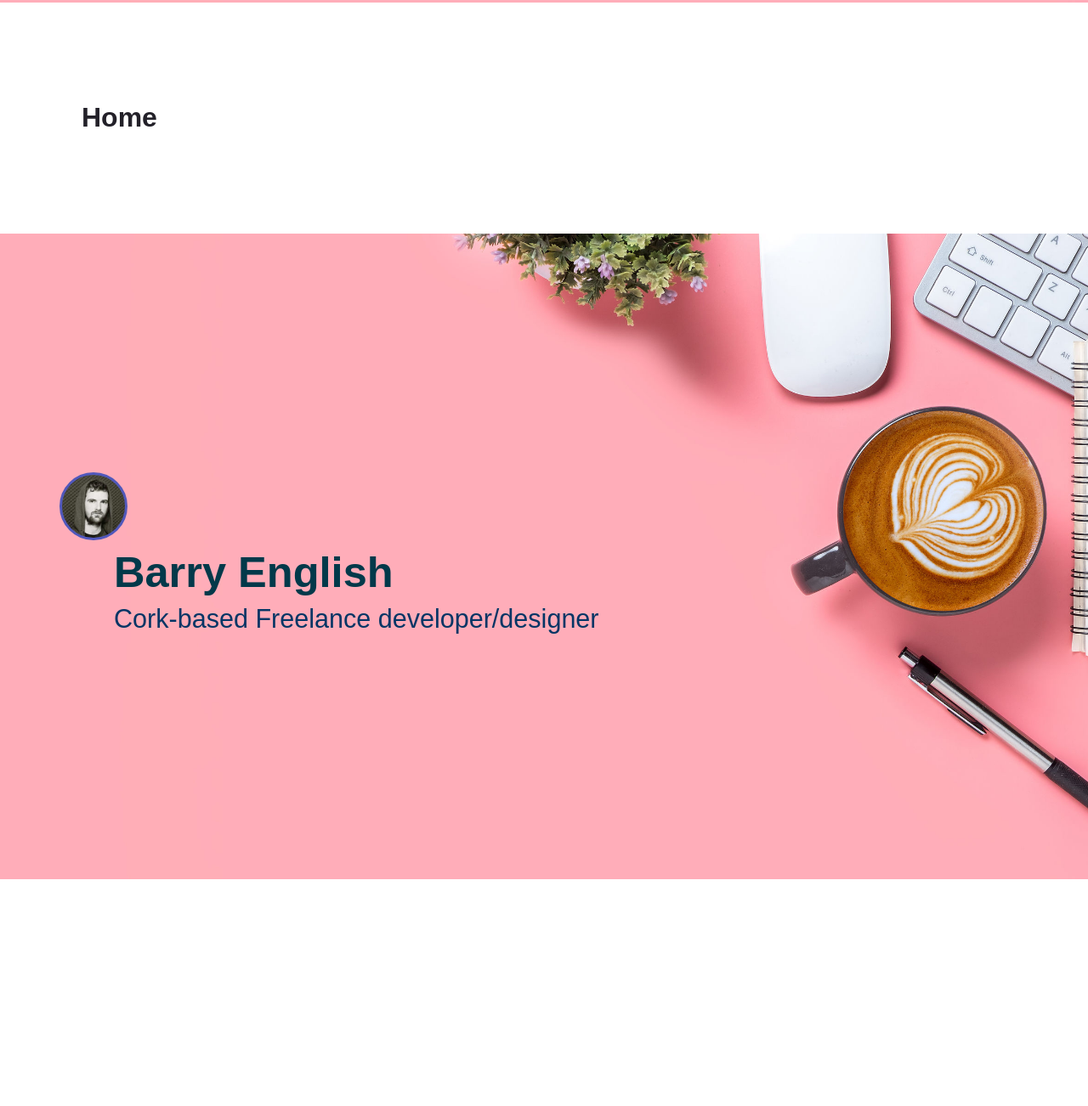
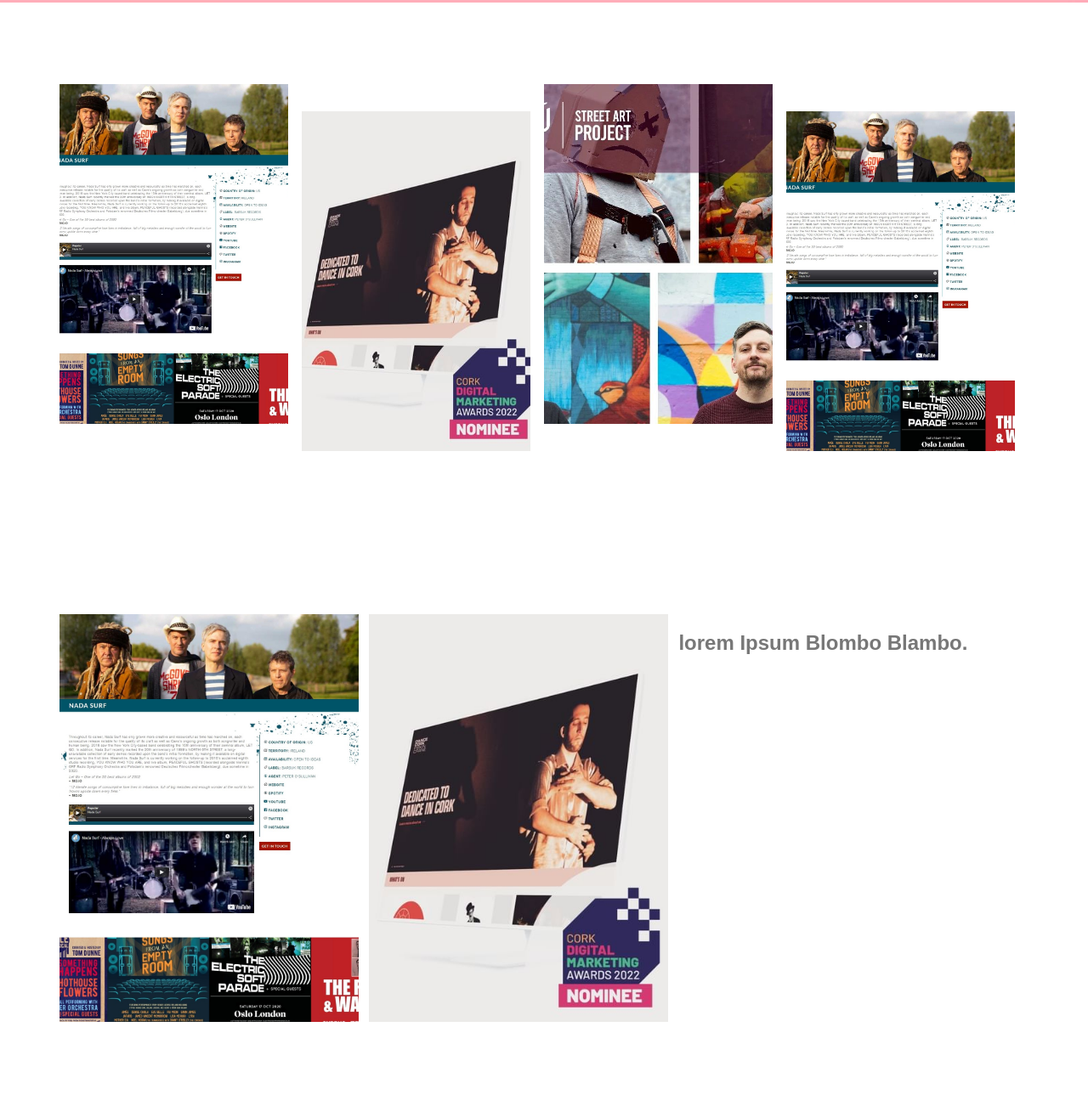
Before and after one commit to DoubleMarv/freelance_gatsby_site, a Gatsby site: page / in a window 1280 px wide. Shown: the part 757-2059 px from the top of the page at 85% size. Before the commit the page ends 1792 px from the top, so only its background shows below. Built offline with nearby package versions, Linux system fonts and the light colour scheme; Gatsby itself is replaced by a stand-in of ours; a small style sheet from the web is missing.

Commit message:
Gatsby laptop updates

```diff
--- a/package.json
+++ b/package.json
@@ -26,6 +26,7 @@
     "gatsby-transformer-sharp": "^5.3.1",
     "react": "^18.2.0",
     "react-dom": "^18.2.0",
+    "react-intersection-observer": "^9.4.1",
     "sass": "^1.57.1"
   }
 }
--- /dev/null
+++ b/src/asset_includes/griditem.scss
@@ -0,0 +1,23 @@
+@import 'allvars';
+
+
+
+.griditem{
+background-color: #33bec3;
+	background-size: cover;
+	background-position: center;
+	background-repeat: no-repeat;
+display: flex;
+align-items: center;
+width:100%;
+}
+
+.griditem.portfoliogrid--3{
+	width: calc(33% - 0.5rem);
+	height: 30rem;
+}
+
+.griditem.portfoliogrid--4{
+	width: calc(25% - 0.5rem);
+	height: 25rem;
+}
--- /dev/null
+++ b/src/asset_includes/portfoliogrid.scss
@@ -0,0 +1,31 @@
+@import 'allvars';
+
+
+.portfolio_holder{
+display: flex;
+padding-top: 6rem;
+padding-bottom: 6rem;
+}
+
+.portfoliogrid--2 div{
+	width: calc(33% - 1.5rem);
+	height: 30rem;
+	margin-right: 0.75rem
+}
+
+.portfoliogrid--3 div{
+	width: calc(33% - 1.5rem);
+	height: 30rem;
+	margin-right: 0.75rem
+}
+
+.portfoliogrid--4 div{
+	width: calc(25% - 1rem);
+	height: 25rem;
+	margin-right: 1rem
+}
+
+.portfoliogrid--4 div:nth-child(2),
+.portfoliogrid--4 div:nth-child(4){
+	margin-top: 2rem
+}
--- /dev/null
+++ b/src/components/griditem.js
@@ -0,0 +1,31 @@
+import * as React from 'react'
+import { Link } from 'gatsby'
+import {griditem} from '../asset_includes/griditem.scss';
+import {useRef} from 'react';
+import { motion } from "framer-motion";
+import { useInView } from "framer-motion";
+
+
+
+const Griditem = (props) => {
+  const backimage = props.backgroundImage;
+  const itemindex = props.indexo;
+      const ref = useRef(null);
+  const isInView = useInView(ref);
+  const whynum = (itemindex*100);
+  const delayo = (itemindex*0.5);
+  const disto = (100+(itemindex*17));
+  let topdistance = (isInView ? 0 : disto );
+  return (
+    <>
+<motion.div ref={ref}
+style={{backgroundImage:'url('+ backimage +')'}}
+initial="hidden"
+animate={{ y: topdistance }}
+transition={{ ease: "easeOut", duration: 0.35 }}
+className="griditem"
+></motion.div>
+    </>
+  )
+}
+export default Griditem
--- /dev/null
+++ b/src/components/portfoliogrid.js
@@ -0,0 +1,30 @@
+import * as React from 'react';
+import { motion } from "framer-motion";
+import { Link } from 'gatsby';
+import {portfolio_grid} from '../asset_includes/portfoliogrid.scss';
+import Griditem from "./griditem.js"
+import Textitem from "./textitem.js"
+
+
+const Portfoliogrid = (props) => {
+  const showitemsnumber = props.showitems;
+  const imagios = props.images;
+const titler = props.title;
+  return (
+    <>
+      <section className="portfoliogrid">
+      <div className="containo">
+      <div className={'portfolio_holder portfoliogrid--' + showitemsnumber}>
+
+          {imagios.map((image, index) => {
+            return <Griditem key={image} backgroundImage={image} indexo={index}>{index}</Griditem>;
+          })}
+
+      <Textitem titletext={titler} />
+      </div>
+      </div>
+      </section>
+    </>
+  )
+}
+export default Portfoliogrid
--- /dev/null
+++ b/src/components/textitem.js
@@ -0,0 +1,18 @@
+import * as React from 'react'
+import { Link } from 'gatsby'
+import {griditem} from '../asset_includes/griditem.scss';
+import {useRef} from 'react';
+import { motion } from "framer-motion";
+import { useInView } from "framer-motion";
+
+
+
+const Textitem = (props) => {
+  const thetext = props.titletext;
+  return (
+    <>
+<h2>{thetext}</h2>
+    </>
+  )
+}
+export default Textitem
--- a/src/pages/index.js
+++ b/src/pages/index.js
@@ -1,7 +1,12 @@
 import * as React from "react"
 import Layout from "../components/layout.js"
 import Homepagebanner from "../components/homepagebanner.js"
-
+import Portfoliogrid from "../components/portfoliogrid.js"
+/**/
+import image1 from '../images/portfolio-1.jpg';
+import image2 from '../images/portfolio-2.jpg';
+import image3 from '../images/portfolio-3.jpg';
+import image4 from '../images/portfolio-1.jpg';
 const pageStyles = {
   color: "#232129",
   padding: 96,
@@ -13,10 +18,16 @@ const IndexPage = () => {
     <>
     <Layout>
     <Homepagebanner />
-    <main style={pageStyles}>
+    <Portfoliogrid
+images={[image1, image2, image3, image4]}
+    showitems="4"/>
+        <Portfoliogrid
+images={[image1, image2]}
+    showitems="2" title="lorem Ipsum Blombo Blambo."/>
+
+        <main style={pageStyles}>
 <div class=""><h1>Home</h1></div>
     </main>
-        <Homepagebanner />
      </Layout>
     </>
   )
```
Also changed, not shown: src/images/portfolio-1.jpg (added), src/images/portfolio-2.jpg (added), src/images/portfolio-3.jpg (added), 1 other file.
